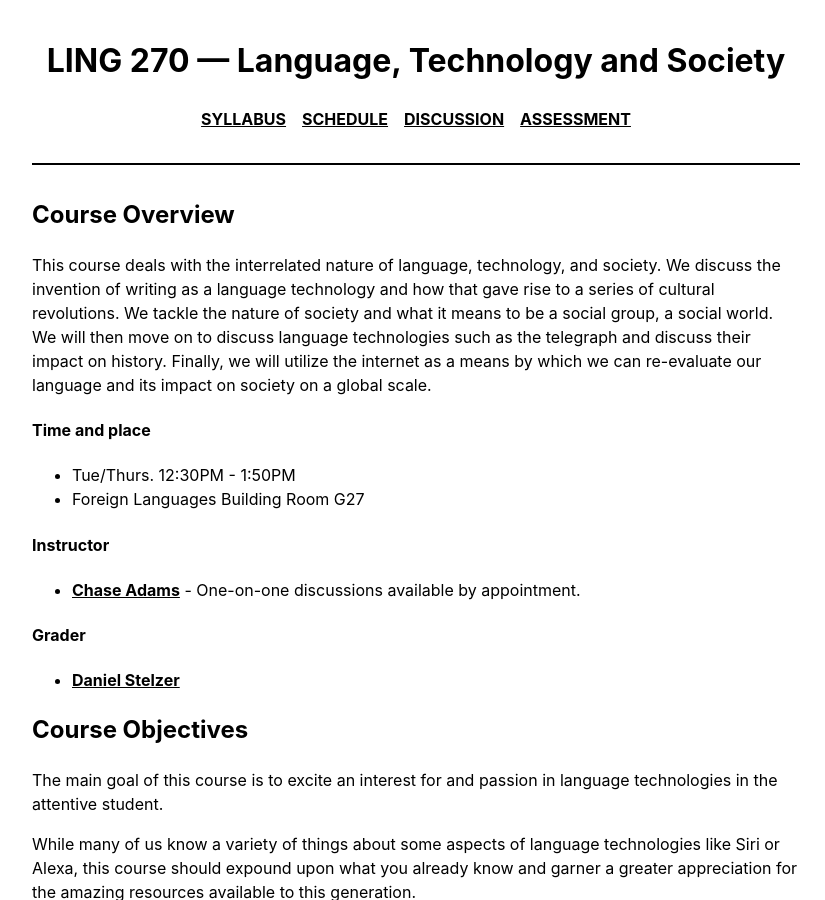
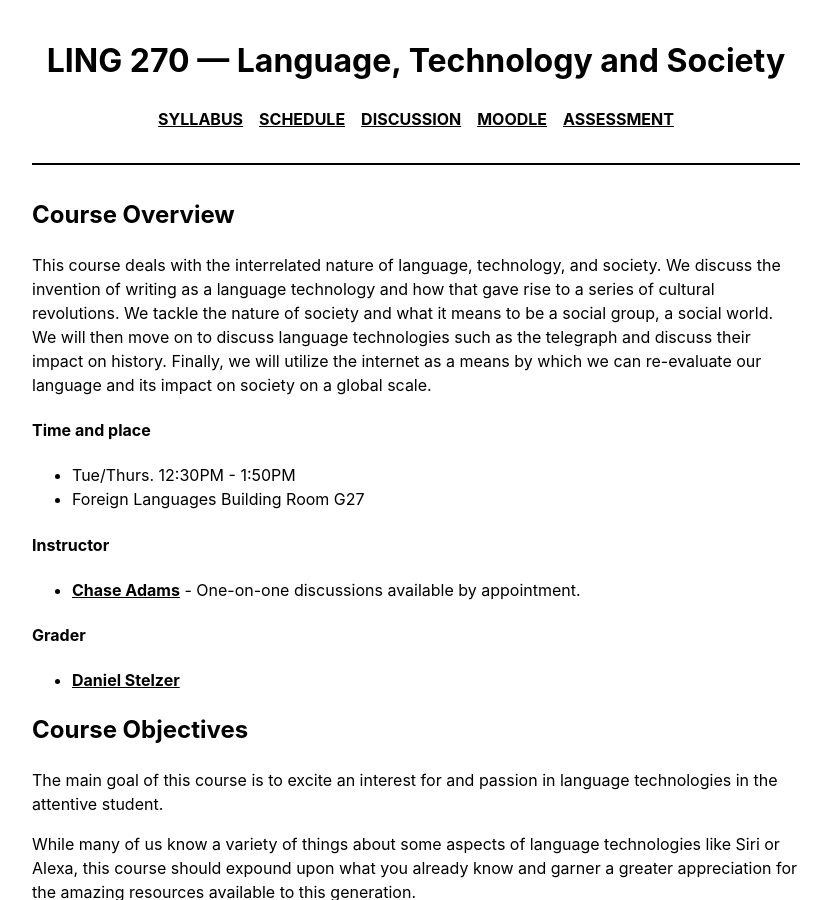
Before and after one commit to 2022-Spring-LING-270/2022-Spring-LING-270.github.io, a Jekyll site: the page built from index.md, in a window 1280 px wide and 900 px high. Shown: the whole window, without its empty margins (224-1049 px from the left). Built offline with Jekyll 4.4.1, drawn with Linux system fonts in a browser that asks for light colours.

Commit message:
Update navigation.html

```diff
--- a/_includes/navigation.html
+++ b/_includes/navigation.html
@@ -4,6 +4,7 @@
     <li><a href="/" class="dropdown-toggle" data-toggle="dropdown" {% if page.url == "/" %}class="active"{% endif %}>Syllabus</a></li>
     <li><a href="/schedule" {% if page.url == "/schedule" %}class="active"{% endif %}>Schedule</a></li>
     <li><a href="https://campuswire.com/c/G1DA28EEF" {% if page.url == "/projects" %}class="active"{% endif %}>Discussion</a></li>
+    <li><a href="https://learn.illinois.edu/course/view.php?id=63960" {% if page.url == "/projects" %}class="active"{% endif %}>Moodle</a></li>
     <li><a href="https://www.prairielearn.org/pl" {% if page.url == "/projects" %}class="active"{% endif %}>Assessment</a></li>
   </ul>
 </nav>
```
